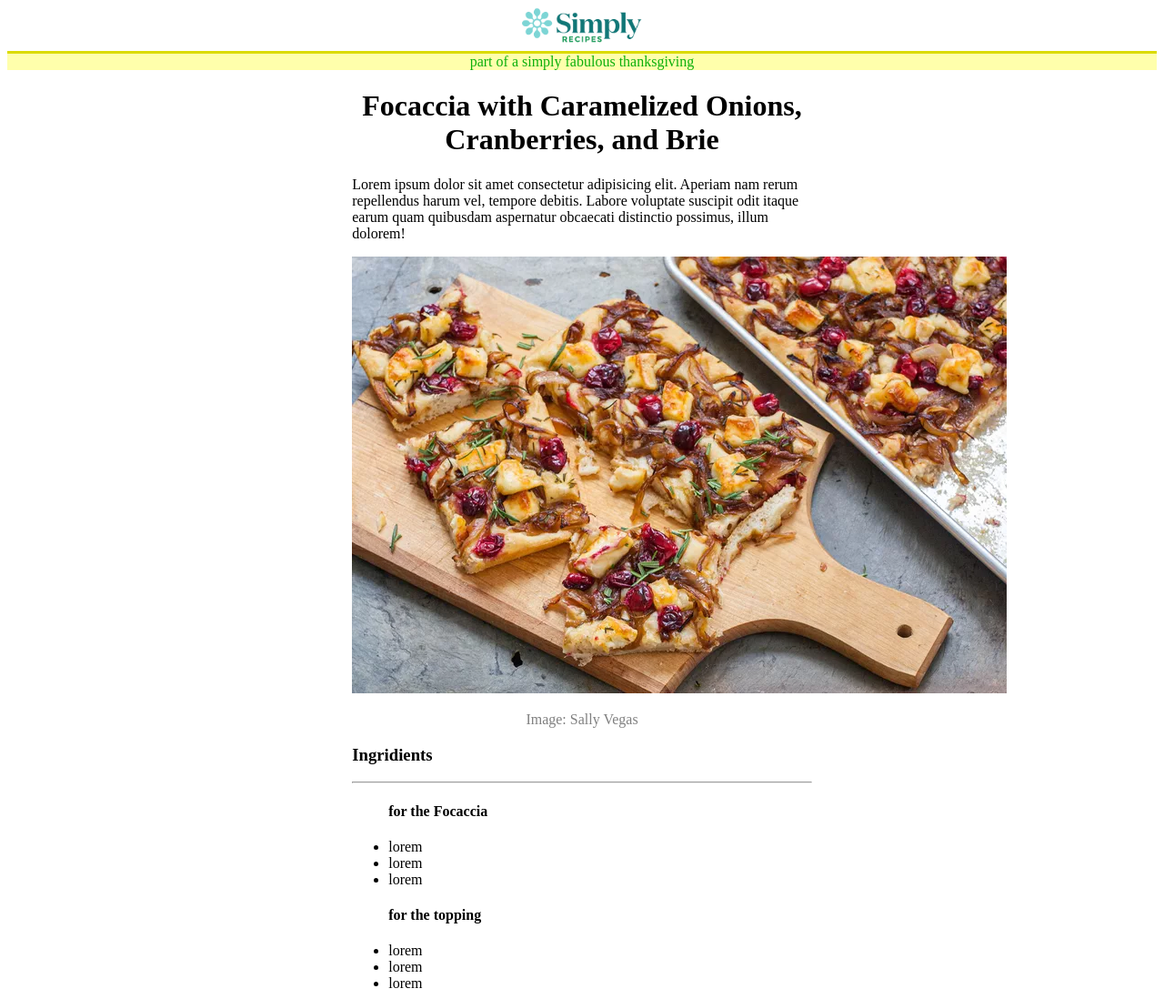
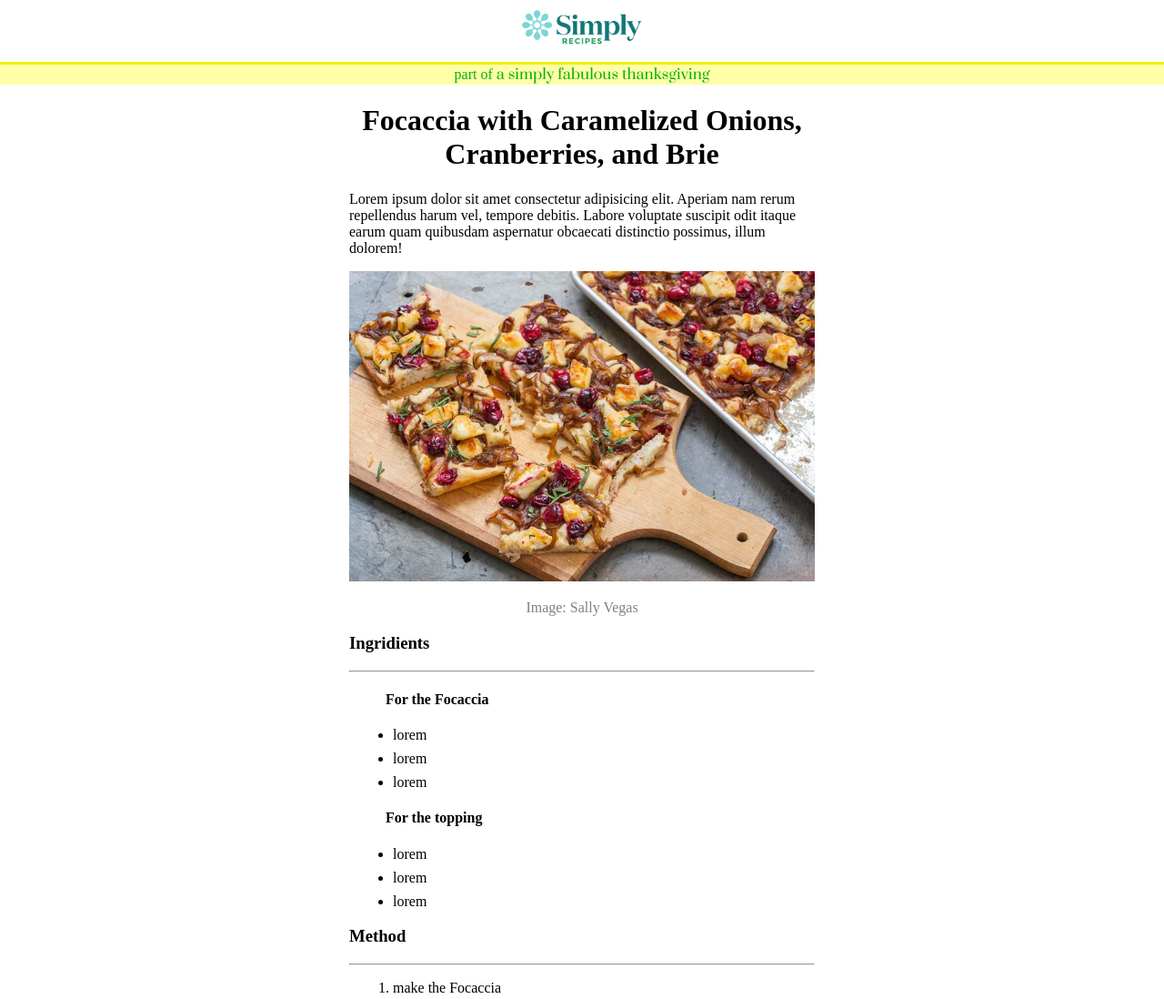
Before and after one commit to Leonardo803W/sfide-corso-, a plain HTML site: page week-1-day-3/index.html in a window 1280 px wide. Shown: the top 1098 px of the page at 91% size. Drawn offline with Linux system fonts and the light colour scheme.

Commit message:
aggiornamento pagine

```diff
--- a/week-1-day-3/index.html
+++ b/week-1-day-3/index.html
@@ -8,13 +8,15 @@
 </head>
 <body>
 
-    <div class="topbar">
-        <img src="./assets/logo.png" alt="logo">
-    </div>
+    <header>
+        <div class="topbar">
+            <img src="./assets/logo.png" alt="logo">
+        </div>
 
         <p class="introduction">
-            part of a simply fabulous thanksgiving
+            part of <span>a simply fabulous thanksgiving</span>
         </p>
+    </header>
 
     <main id="principale">
 
@@ -44,7 +46,7 @@
             <div>
                 <ul>
                     <h4>
-                        for the Focaccia
+                        For the Focaccia
                     </h4>
                     <li>lorem</li>
                     <li>lorem</li>
@@ -52,7 +54,7 @@
                 </ul>
                 <ul>
                     <h4>
-                        for the topping
+                        For the topping
                     </h4>
                     <li>lorem</li>
                     <li>lorem</li>
--- a/week-1-day-3/style.css
+++ b/week-1-day-3/style.css
@@ -1,3 +1,11 @@
+@import url('https://fonts.googleapis.com/css2?family=Prata&display=swap');
+@import url('https://fonts.googleapis.com/css2?family=Montserrat+Alternates:ital,wght@0,100;0,200;0,300;0,400;0,500;0,600;0,700;0,800;0,900;1,100;1,200;1,300;1,400;1,500;1,600;1,700;1,800;1,900&display=swap');
+@import url('https://fonts.googleapis.com/css2?family=Montserrat:ital,wght@0,100..900;1,100..900&display=swap');
+
+body{
+    margin: 0;
+}
+
 #principale{
     height: 100%;
     width: 40%;
@@ -8,6 +16,8 @@
 .topbar{
     height: 3em;
     text-align: center;
+    margin-top: 10px;
+    padding-bottom: 10px;
 }
 
 .topbar img{
@@ -20,9 +30,9 @@
 
 .introduction {
     color: #0baf0b;
-    background-color: #ffff0054;
+    background-color: #ffffa8;
     margin: 0%;
-    border-top: solid #dbdb00;
+    border-top: solid #f0f000;
     text-align: center;
 }
 
@@ -30,3 +40,17 @@
     color: gray;
     text-align: center;
 }
+
+.foto-principale img{
+    width: 100%;
+}
+
+.introduction span{
+  font-family: "Prata", serif;
+  font-weight: 400;
+  font-style: 24px;
+}
+
+#principale li{
+    margin: 8px;
+}
```
